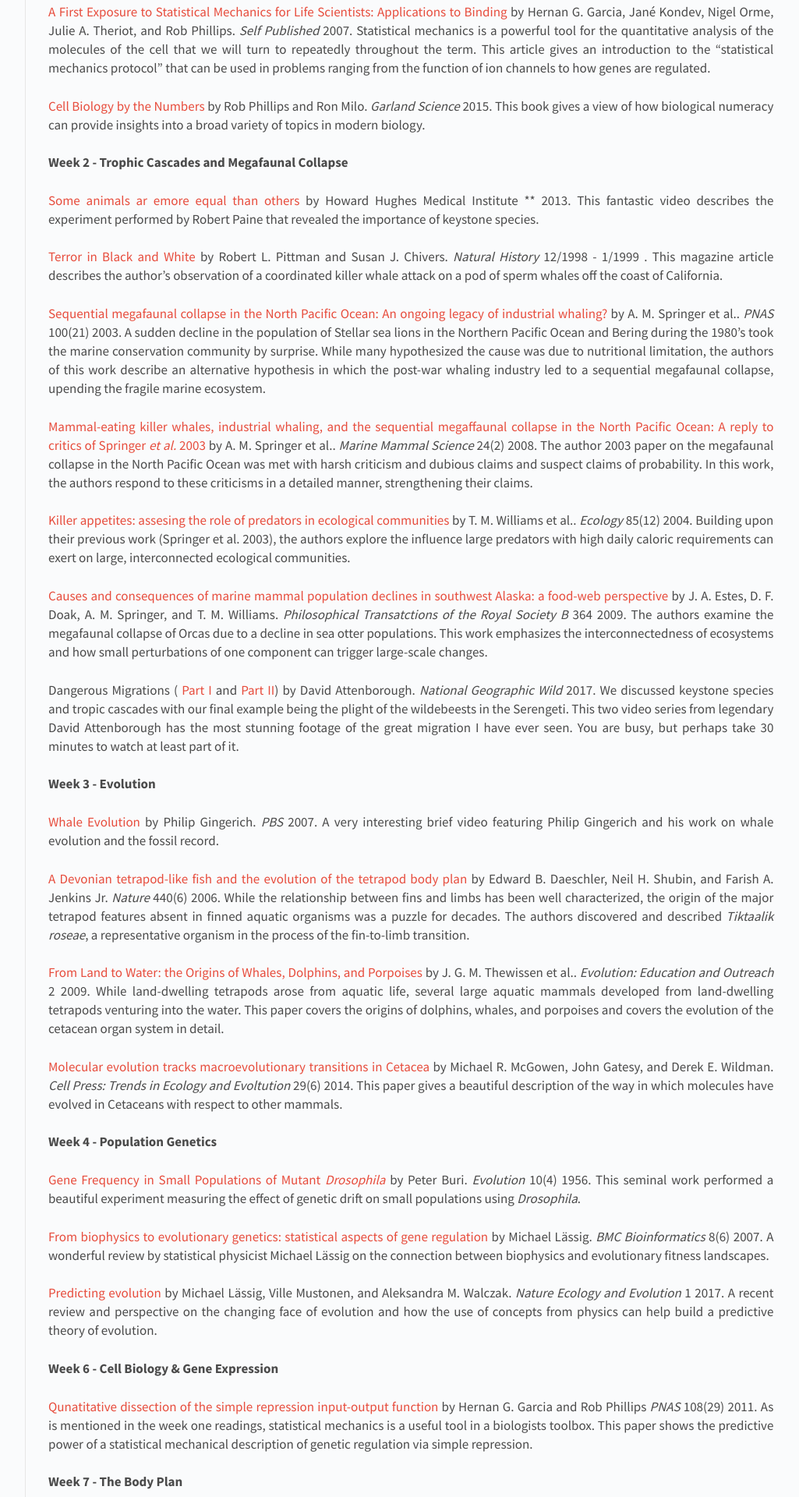
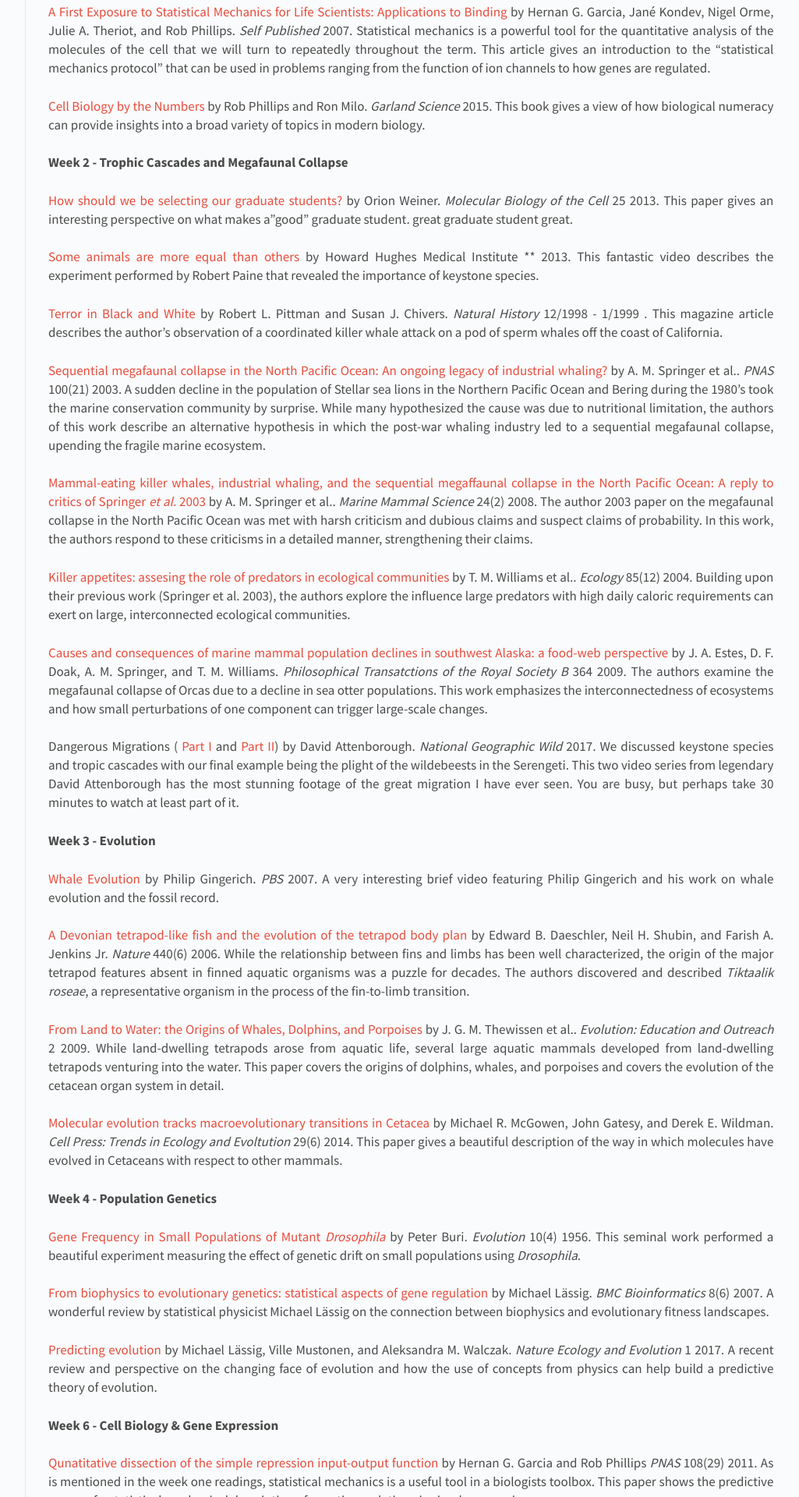
Before and after one commit to RPGroup-PBoC/bi1, a Jekyll site: the page built from _posts/2017-01-24-readings.md, in a window 1280 px wide. Shown: the part 1041-2961 px from the top of the page at 78% size, without its empty margins (240-1265 px from the left). Built offline with Jekyll 4.4.1, drawn with Linux system fonts in a browser that asks for light colours.

Commit message:
Added the Orion paper and fixed typo

```diff
--- a/_data/papers.yaml
+++ b/_data/papers.yaml
@@ -48,13 +48,15 @@ insights into a broad variety of topics in modern biology."
 
 Week 2 - Trophic Cascades and Megafaunal Collapse:
 
-  # - title: How should we be selecting our graduate students?
-  #   author: "Orion Weiner."
-  #   journal:
-  #   volume:
-  #   number:
-  #
-  - title: "Some animals ar emore equal than others"
+  - title: How should we be selecting our graduate students?
+    author: "Orion Weiner."
+    journal: Molecular Biology of the Cell
+    volume: 25
+    year: 2013
+    PDF: "Weiner2013.pdf"
+    description: This paper gives an interesting perspective on what makes a"good" graduate student.  great graduate student great.
+
+  - title: "Some animals are more equal than others"
     author: Howard Hughes Medical Institute
     year: 2013
     link: "http://www.hhmi.org/biointeractive/some-animals-are-more-equal-others-keystone-species-and-trophic-cascades"
```
Also changed, not shown: 1 other file.
